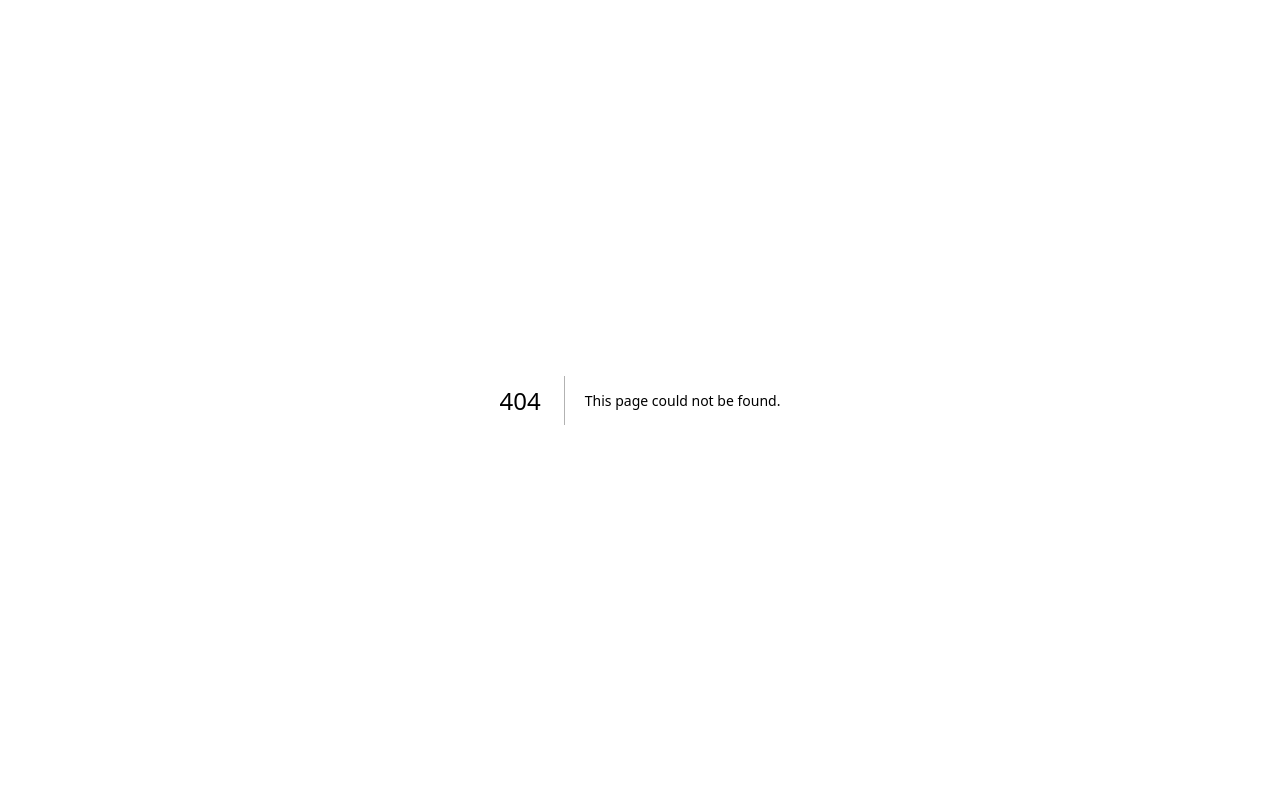
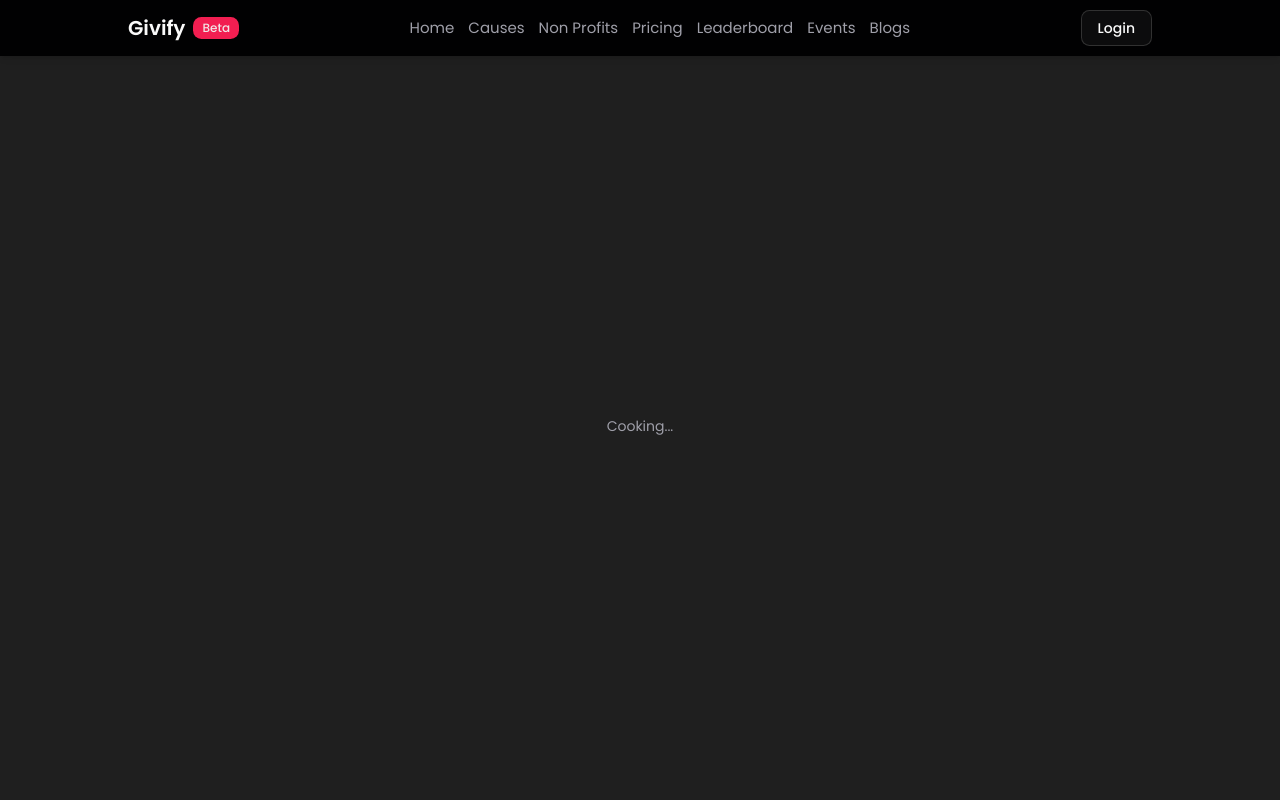
Before and after one commit to iibrahim70/donatix-client, a Next.js app: page /leaderboard in a window 1280 px wide. Before the commit this address had no page. Shown: the top 800 px of the page. Built offline with nearby package versions, Linux system fonts and the light colour scheme.

Commit message:
:hammer: added leaderboard page

```diff
--- /dev/null
+++ b/src/app/(root)/leaderboard/page.tsx
@@ -0,0 +1,11 @@
+const Leaderboard = () => {
+  return (
+    <main className="bg-midnight-slate">
+      <div className="section-wrapper min-h-[calc(100dvh-56px)] flex items-center justify-center">
+        <p className="animate-bounce">Cooking...</p>
+      </div>
+    </main>
+  );
+};
+
+export default Leaderboard;
```
